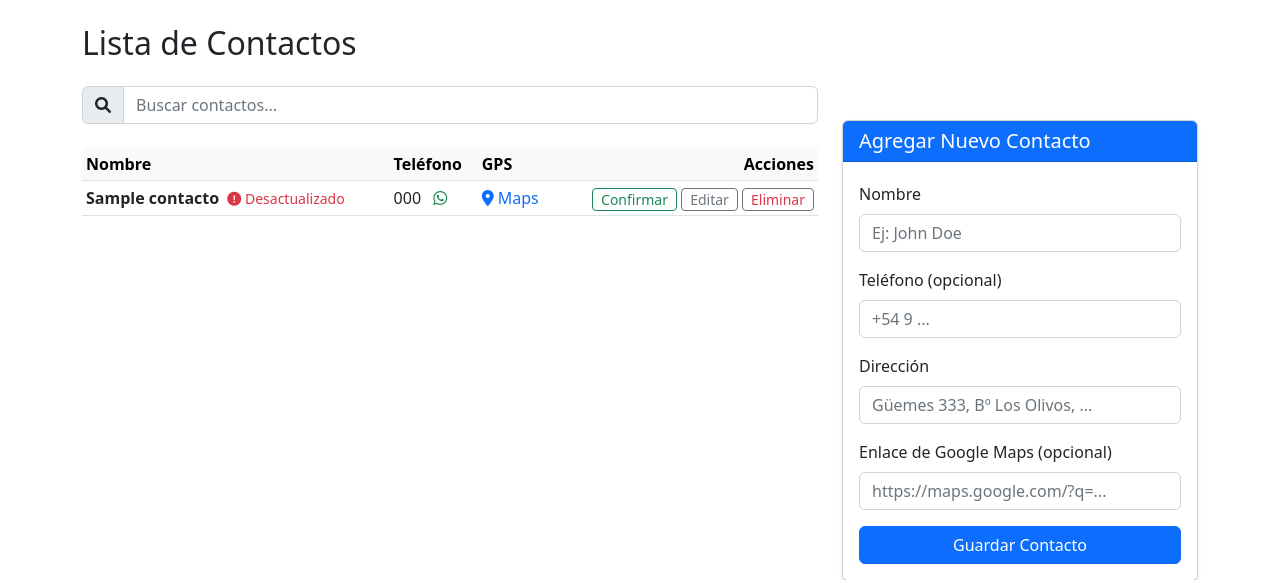
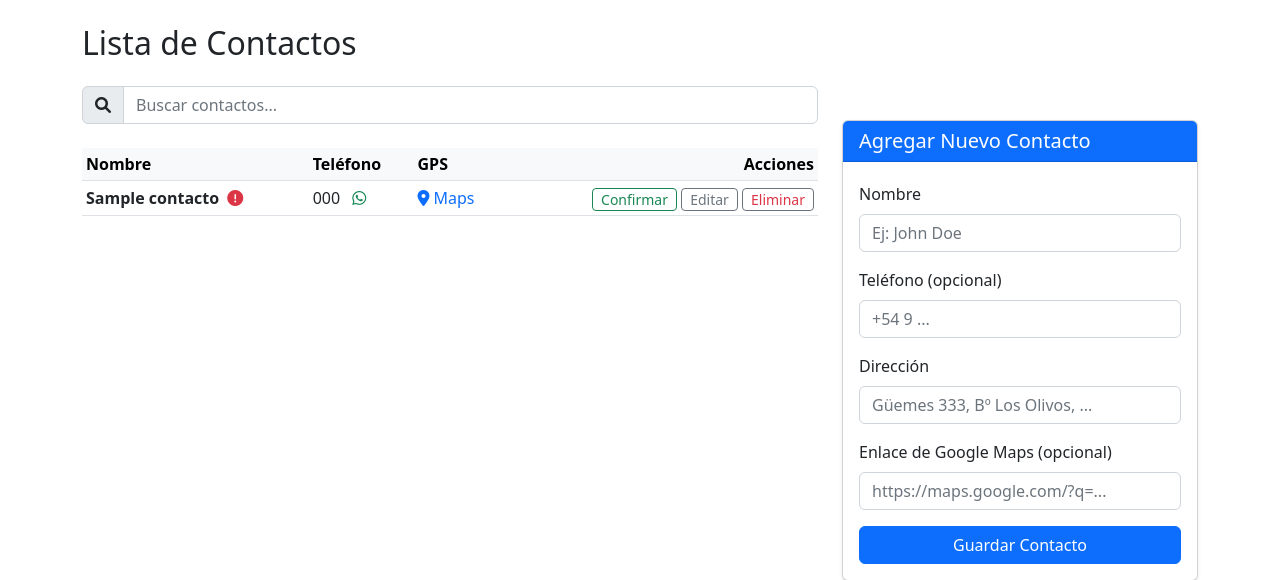
Before and after one commit to GuilloSGit/lista-contactos, a Flask app: page /contactos in a window 1280 px wide. Shown: the part 56-636 px from the top of the page. Run offline with Flask 3, Linux system fonts and the light colour scheme; a user stored in the database is signed in; tables that the repository leaves empty hold one stand-in row (values such as "Sample post"); some libraries are stand-ins or nearby versions.

Commit message:
fix(ui): indicador Desactualizado como icono en escritorio para filas uniformes

```diff
--- a/templates/contactos.html
+++ b/templates/contactos.html
@@ -178,8 +178,9 @@
                             <td>
                                 <span class="fw-semibold">{{ contacto.nombre }}</span>
                                 {% if contacto.necesita_actualizacion %}
-                                <span class="text-danger small ms-1" title="Datos desactualizados">
-                                    <i class="fas fa-exclamation-circle"></i> Desactualizado
+                                <span class="text-danger ms-1" title="Datos desactualizados">
+                                    <i class="fas fa-exclamation-circle"></i>
+                                    <span class="visually-hidden">Desactualizado</span>
                                 </span>
                                 {% endif %}
                             </td>
```
